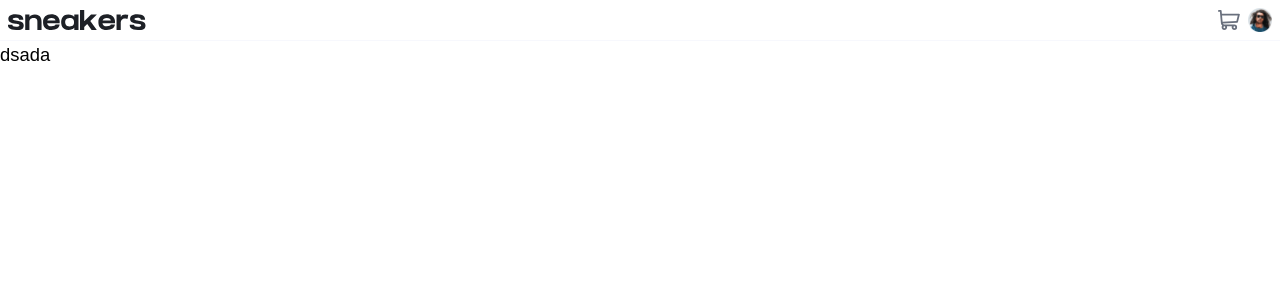
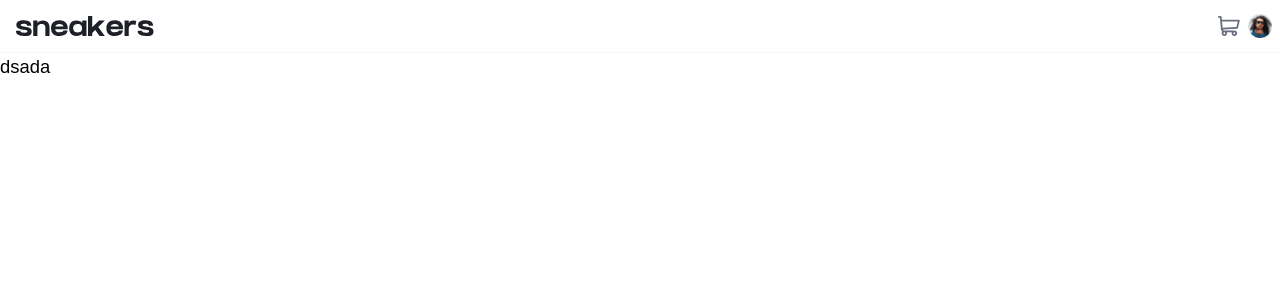
Before and after one commit to BilleLind/frontend-mentor-challenges, a React (Vite) app in the folder ecommerce-product-page/: page / in a window 1280 px wide. Shown: the top 300 px of the page. Built offline with nearby package versions, Linux system fonts and the light colour scheme; a small style sheet from the web is missing.

Commit message:
fix: menu overlay fills hole screen

```diff
--- a/ecommerce-product-page/src/components/Navigation.tsx
+++ b/ecommerce-product-page/src/components/Navigation.tsx
@@ -2,14 +2,14 @@ import { IconCart, IconClose, IconLogo, IconMenu } from './SVG'
 
 export default ({ open, openMenu }: { open: boolean; openMenu: () => void }) => {
 	return (
-		<header className="flex justify-between items-center relative border-b border-lightGrayishBlue text-lg">
-			<nav className="flex items-center justify-center p-2 gap-x-2">
+		<header className="flex justify-between items-center relative z-30 border-b border-lightGrayishBlue text-lg">
+			<nav className="flex items-center justify-center p-4 gap-x-4">
 				<IconMenu onClick={openMenu} className=" md:hidden" />
-				<div className={`${open ? 'absolute top-0 left-0 w-full h-full bg-black/75' : 'hidden'}`}>
-					<div className="bg-white p-2 w-3/5 flex flex-col">
-					<button onClick={openMenu} /* className={`${open ? 'inline-flex p-4 border-red-400 ' : 'hidden'}`} */>
-								<IconClose />
-							</button>
+				<div className={`${open ? 'absolute top-0 left-0 w-full h-screen bg-black/75 z-30' : 'hidden'}`}>
+					<div className="bg-white p-4 w-3/5 h-screen flex flex-col">
+						<button onClick={openMenu} className="mb-4">
+							<IconClose />
+						</button>
 						<a href="#" /* className={`${open ? '' :'ml-4 '} text-darkGrayishBlue  hover:text-black p-4 hover:border-b-orange hover:border-b `} */>Collections</a>
 						<a href="#" className="">
 							Men
```
